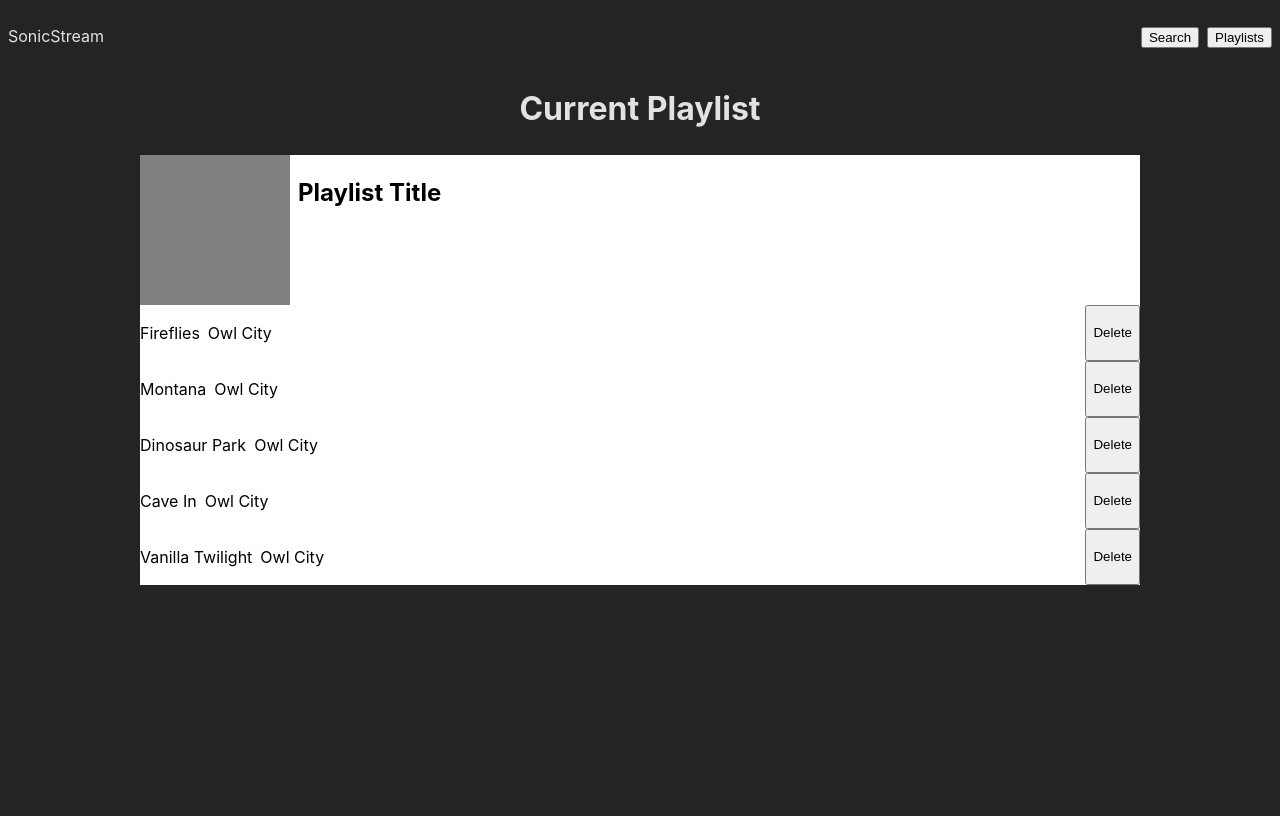
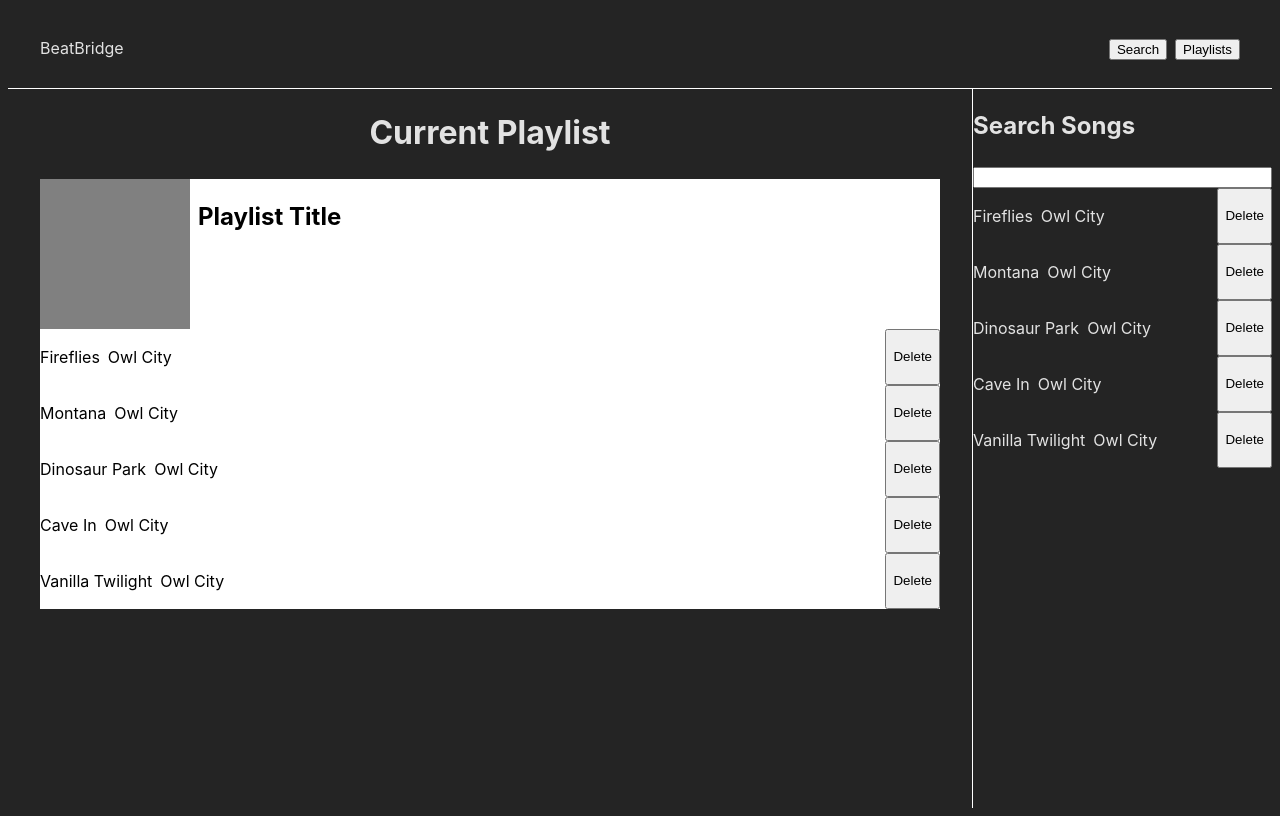
Before and after one commit to oofytronic/playlister, a React (Vite) app: page / in a window 1280 px wide. Built offline with nearby package versions, Linux system fonts and the light colour scheme.

Commit message:
start on console

```diff
--- a/index.html
+++ b/index.html
@@ -4,7 +4,7 @@
     <meta charset="UTF-8" />
     <link rel="icon" type="image/svg+xml" href="" />
     <meta name="viewport" content="width=device-width, initial-scale=1.0" />
-    <title>SonicStream</title>
+    <title>BeatBridge</title>
   </head>
   <body>
     <div id="root"></div>
--- a/src/components/App/App.css
+++ b/src/components/App/App.css
@@ -1,13 +1,30 @@
+.screen {
+	display: grid;
+	grid-template-rows: 10dvh 90dvh;
+}
+
 .main-nav {
 	display: flex;
+	align-items: center;
 	justify-content: space-between;
 	gap: 1rem;
+	padding: 0 2rem;
+	height: 100%;
+	border-bottom: 1px solid white;
 }
 
 .main-nav ul {
 	display: flex;
 	gap: 0.5rem;
 	list-style-type: none;
+}
+
+.grid-area {
+	display: grid;
+	grid-template-columns: 75% 25%;
+	gap: 2rem;
+	padding: 0 2rem;
+	height: 100%;
 }
 
 .componentArea {
@@ -37,3 +54,16 @@
 	display: flex;
 	gap: 0.5rem;
 }
+
+.console {
+	height: 100%;
+	border-left: 1px white solid;
+}
+
+.search-consolde {
+	width: 100%;
+}
+
+.search-console input {
+	width: 100%;
+}
--- a/src/components/App/App.jsx
+++ b/src/components/App/App.jsx
@@ -32,7 +32,10 @@
 
 	return (
 		<>
+		<div className="screen">
 			<Nav />
+			<div className="grid-area">
+				<div>
 					<h1 style={{textAlign: 'center'}}>Current Playlist</h1>
 					{/* Component Area */}
 					<div className="componentArea">
@@ -44,10 +47,20 @@
 							{playlistTracks.map(track => <Track track={track} key={track.song} />)}
 						</div>
 					</div>
+				</div>
 
 				{/* Console Area */}
 				<div className="console">
+					<div className="search-console">
+						<h2>Search Songs</h2>
+						<input type="search" />
 
+						<div>
+							{playlistTracks.map(track => <Track track={track} key={track.song} />)}
+						</div>
+					</div>
+				</div>
+			</div>
 		</div>
 		</>
 	)
--- a/src/components/Nav.jsx
+++ b/src/components/Nav.jsx
@@ -4,7 +4,7 @@
 
 	return (
 		<nav className="main-nav">
-			<p>SonicStream</p>
+			<p>BeatBridge</p>
 
 			<ul>
 				<li><button>Search</button></li>
```
Lines whose indentation alone changed are shown as unchanged.
